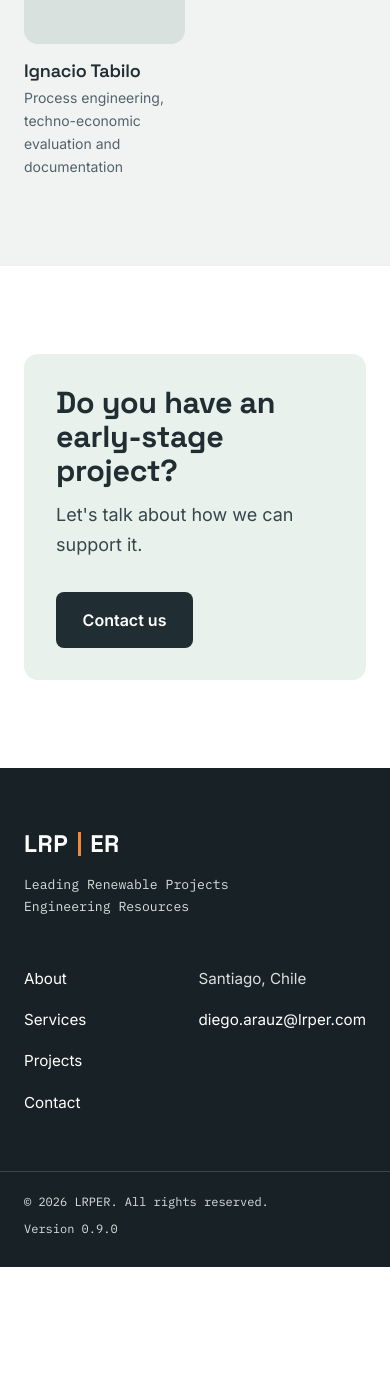
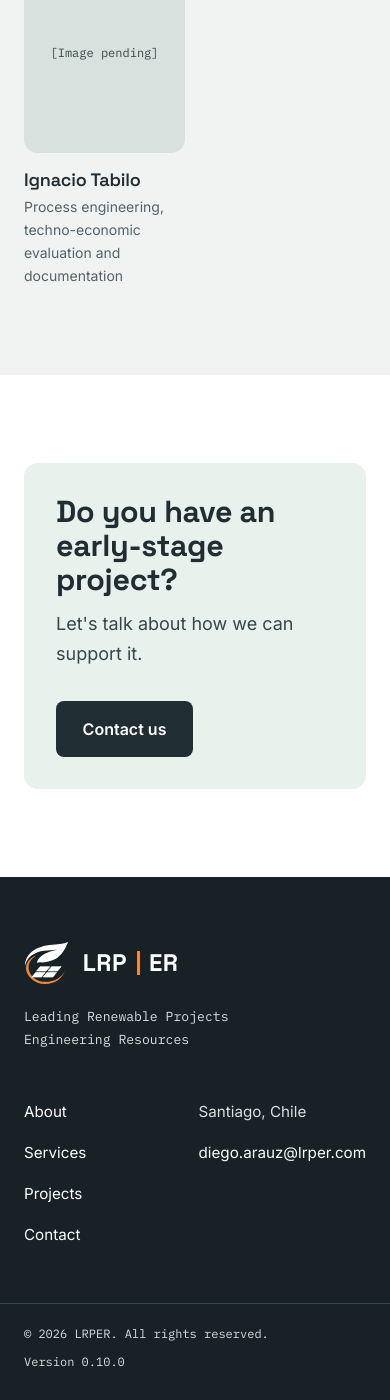
Before and after one commit to lrper-consulting/lrper-consulting.github.io, a Jekyll site: the page built from en/index.md, in a window 390 px wide and 1400 px high, scrolled down 6534 px. Built offline with Jekyll 4.4.1, drawn with Linux system fonts in a browser that asks for light colours; before the commit the page ends 7801 px from its top, so only the background shows below that.

Commit message:
feat: v 0.10.0

```diff
--- a/_config.yml
+++ b/_config.yml
@@ -12,7 +12,7 @@ nombre:
   completo: ["Leading Renewable Projects", "Engineering Resources"]
 
 description: "Leading Renewable Projects | Engineering Resources"
-version: 0.9.0
+version: 0.10.0
 
 # Dirección del sitio. Si el sitio pasa a una subdirección (por ejemplo
 # matriz.com/chile), se cambia "baseurl" a "/chile" y nada más.
--- a/_includes/head.html
+++ b/_includes/head.html
@@ -1,6 +1,12 @@
 <meta charset="utf-8">
 <meta name="viewport" content="width=device-width, initial-scale=1">
 <title>{% if page.title %}{{ page.title }} | {% endif %}{{ site.title }}</title>
+{%- comment -%} Ícono de la pestaña del navegador {%- endcomment -%}
+{%- if m.icono and m.icono != "" %}
+<link rel="icon" type="image/svg+xml" href="{{ m.icono | relative_url }}">
+{%- endif %}
+<link rel="icon" type="image/png" sizes="64x64" href="{{ '/assets/img/favicon-64.png' | relative_url }}">
+<link rel="apple-touch-icon" href="{{ '/assets/img/apple-touch-icon.png' | relative_url }}">
 <meta name="description" content="{{ page.description | default: m.lema[lang] | escape }}">
 {%- if m.fuentes_url and m.fuentes_url != "" %}
 <link rel="preconnect" href="https://fonts.googleapis.com">
--- a/_includes/logo-texto.html
+++ b/_includes/logo-texto.html
@@ -1,8 +1,12 @@
 {%- comment -%}
-  Logo de texto: las dos partes de la sigla separadas por una barra de acento.
-  Se usa mientras no exista un archivo de logo en _data/marca.yml.
+  Logo de texto: ícono de la marca (versión clara) y las dos partes de la
+  sigla separadas por una barra de acento.
+  Se usa mientras no exista un archivo de logo completo en _data/marca.yml.
 {%- endcomment -%}
 <span class="logo-texto" aria-label="{{ site.title }}">
+  {%- if m.icono_claro and m.icono_claro != "" %}
+  <img class="logo-texto__icono" src="{{ m.icono_claro | relative_url }}" alt="" width="36" height="35">
+  {%- endif %}
   <span aria-hidden="true">{{ site.nombre.sigla[0] }}</span>
   <span class="logo-texto__barra" aria-hidden="true"></span>
   <span aria-hidden="true">{{ site.nombre.sigla[1] }}</span>
--- a/_layouts/inicio.html
+++ b/_layouts/inicio.html
@@ -19,7 +19,13 @@ layout: default
   </div>
   <div class="contenedor portada__fila">
     <div class="portada__titular">
-      <h1 class="portada__nombre">{{ site.nombre.completo[0] }} <span>{{ site.nombre.completo[1] }}</span></h1>
+      <div class="portada__marca">
+        {%- comment -%} Ícono a color sobre una placa clara, para que se distinga del fondo oscuro {%- endcomment -%}
+        {%- if m.icono and m.icono != "" %}
+        <span class="portada__icono"><img src="{{ m.icono | relative_url }}" alt="" width="72" height="70"></span>
+        {%- endif %}
+        <h1 class="portada__nombre">{{ site.nombre.completo[0] }} <span>{{ site.nombre.completo[1] }}</span></h1>
+      </div>
     </div>
     <div class="portada__caja">
       <p class="portada__texto">{{ page.portada_texto }}</p>
--- a/assets/css/main.css
+++ b/assets/css/main.css
@@ -89,6 +89,7 @@ hr { border: 0; border-top: 1px solid var(--border); margin: var(--espacio-4) 0;
 .marca { text-decoration: none; margin-right: auto; padding: 0.5rem 0; }
 .marca img { height: 2.75rem; width: auto; }
 .logo-texto { display: inline-flex; align-items: center; gap: 0.6rem; font-family: var(--font-heading); font-weight: 700; font-size: 1.5rem; letter-spacing: 0.02em; line-height: 1; color: var(--text-light); }
+.logo-texto__icono { height: 2.2rem; width: auto; margin-right: 0.25rem; }
 .logo-texto__barra { display: block; width: 3px; height: 1.5rem; background: var(--accent); }
 .menu { display: flex; flex-wrap: wrap; gap: var(--espacio-1) 2rem; list-style: none; margin: 0; padding: 0; }
 .menu a { display: inline-block; color: var(--text-light); text-decoration: none; font-weight: 500; padding: 0.7rem 0; border-bottom: 2px solid transparent; transition: border-color var(--transition); }
@@ -124,6 +125,10 @@ hr { border: 0; border-top: 1px solid var(--border); margin: var(--espacio-4) 0;
 .portada__fondo img { width: 100%; height: 100%; max-width: none; object-fit: cover; }
 .portada__velo { position: absolute; inset: 0; background: var(--primary); opacity: 0.78; }
 .portada__fila { width: 100%; display: flex; flex-wrap: wrap; gap: var(--espacio-4) 3rem; align-items: center; }
+/* Ícono y nombre forman un bloque: el ícono queda centrado sobre el nombre */
+.portada__marca { display: inline-flex; flex-direction: column; align-items: center; gap: 1.25rem; max-width: 100%; }
+.portada__icono { display: flex; align-items: center; justify-content: center; padding: 0.7rem; border-radius: var(--radius-lg); background: var(--surface); box-shadow: var(--shadow-md); }
+.portada__icono img { width: clamp(3rem, 8cqi, 4.5rem); height: auto; }
 /* Nombre de la empresa: flota sobre la imagen. Su tamaño depende del ancho
    de su columna, para que la primera línea nunca se parta. */
 .portada__titular { flex: 999 1 34rem; min-width: 0; container-type: inline-size; }
```
Also changed, not shown: _data/marca.yml (+7 -0 lines), CHANGELOG.md, README.md, assets/img/apple-touch-icon.png (added), assets/img/favicon-64.png (added), assets/img/logo-icono-blanco.svg (added), assets/img/logo-icono.svg (added), favicon.ico (added).
